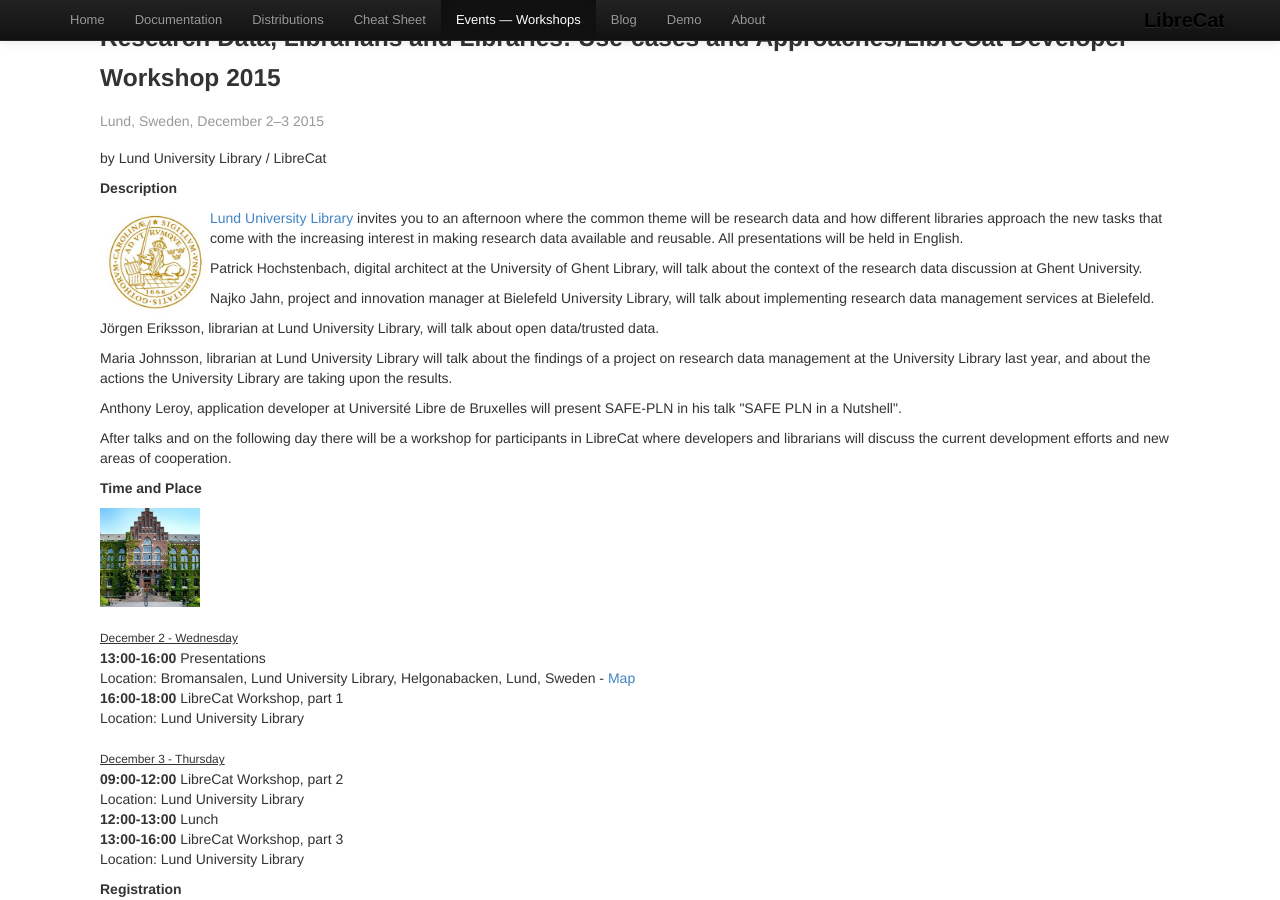
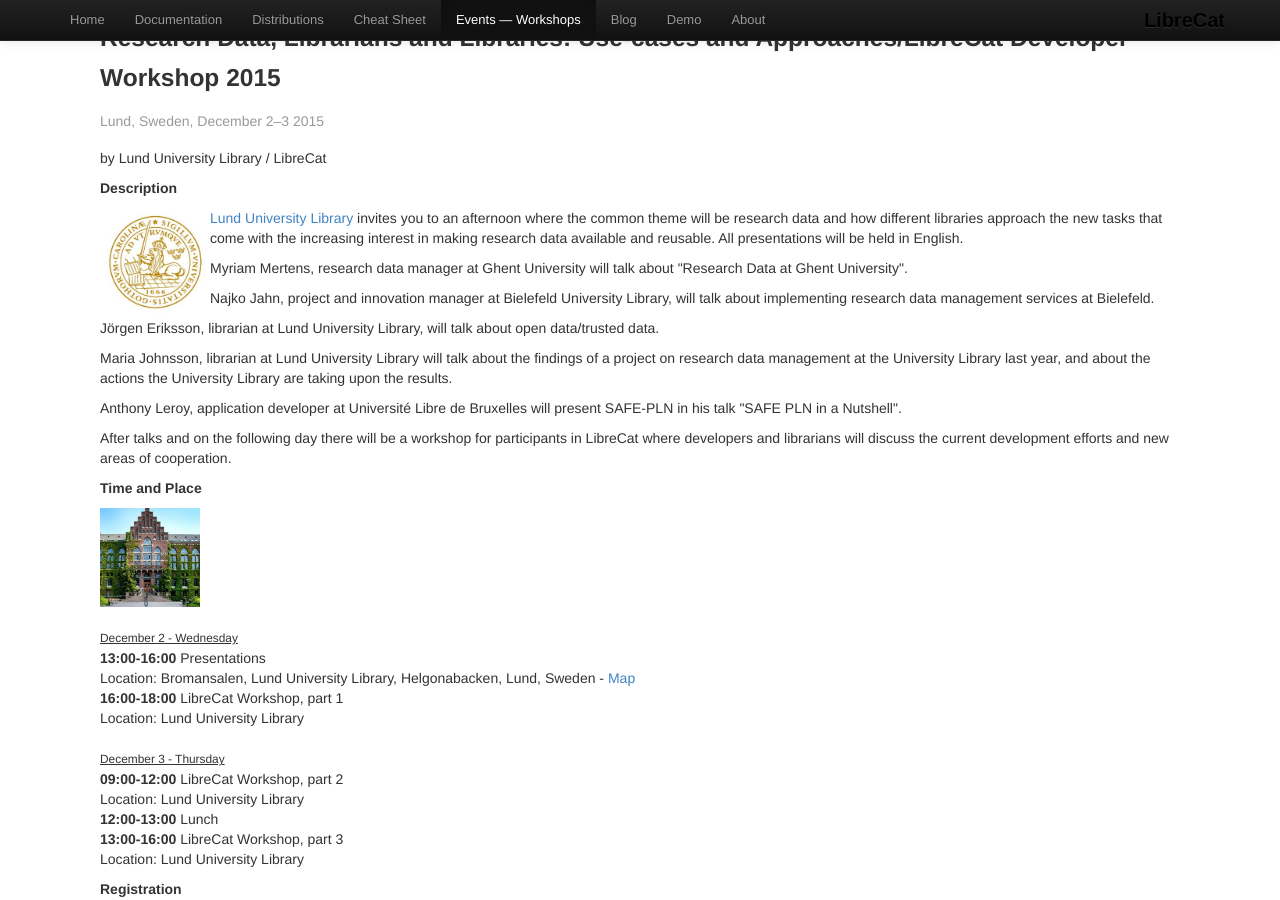
Before and after one commit to LibreCat/librecat.github.io, a Jekyll site: the page built from events.html, in a window 1280 px wide and 900 px high, scrolled down 377 px. Built offline with Jekyll 4.4.1, drawn with Linux system fonts in a browser that asks for light colours.

Commit message:
Replace entry about Patrick talk with Myriam's talk.

```diff
--- a/events.html
+++ b/events.html
@@ -32,8 +32,7 @@
 				data and how different libraries approach the new tasks that come with the increasing interest
 				in making research data available and reusable. All presentations will be held in English.</p>
 
-				<p>Patrick Hochstenbach, digital architect at the University of Ghent Library, will talk about the
-				context of the research data discussion at Ghent University.</p>
+				<p>Myriam Mertens, research data manager at Ghent University will talk about "Research Data at Ghent University".</p>
 
 				<p>Najko Jahn, project and innovation manager at Bielefeld University Library, will talk about implementing
 				research data management services at Bielefeld.</p>
```
